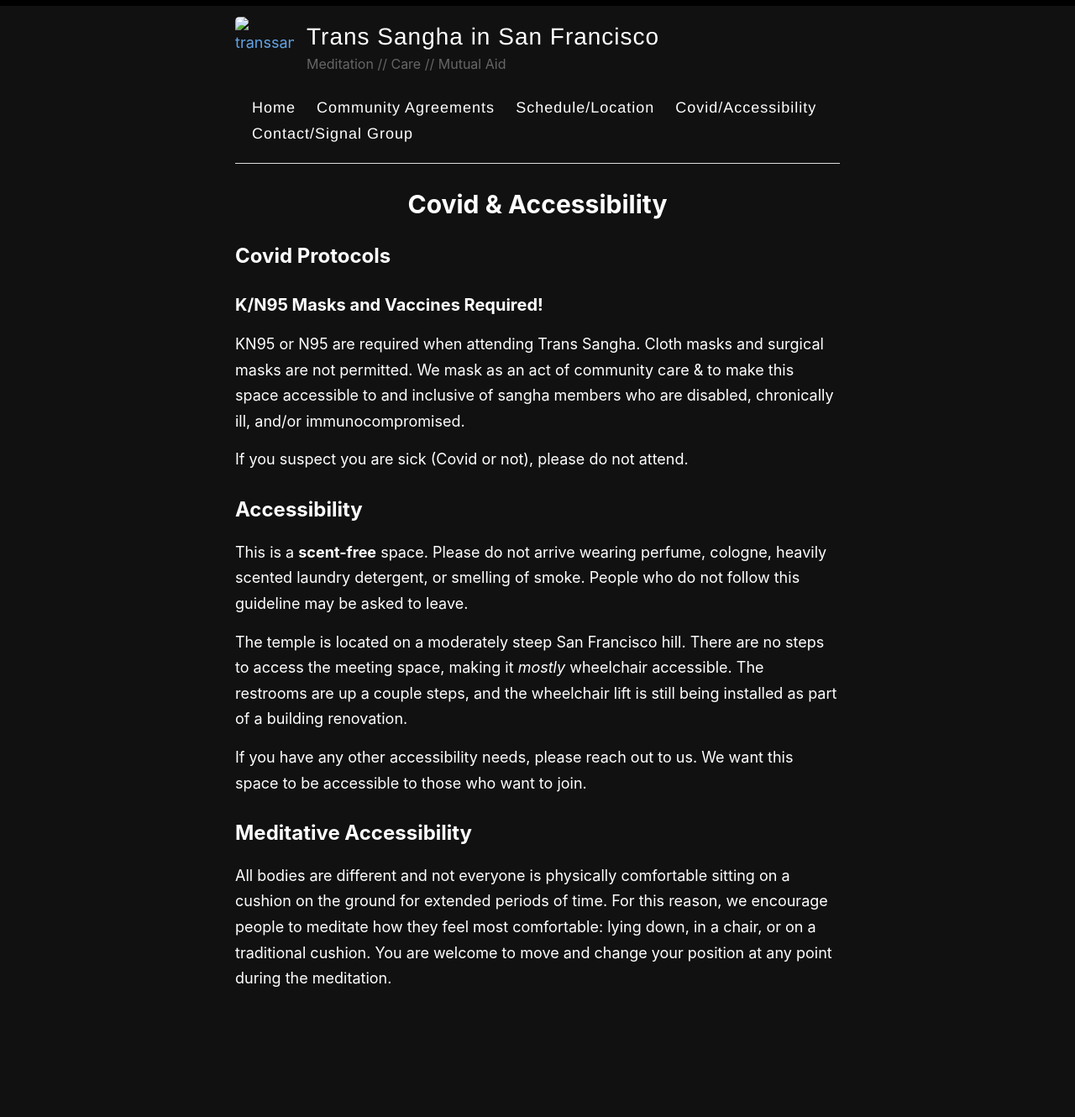
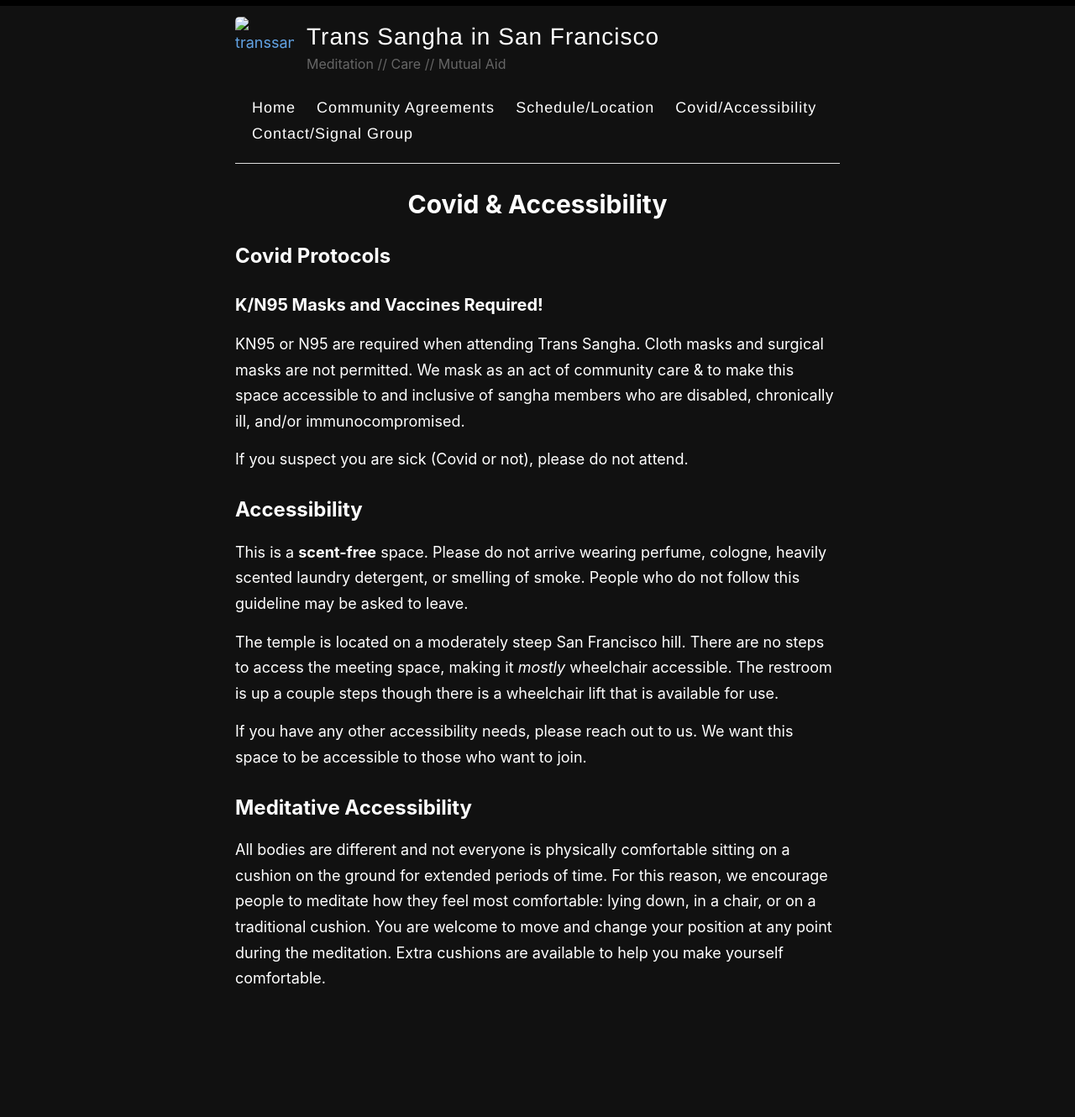
Before and after one commit to rykener/transsangha, a Jekyll site: the page built from _pages/covid.md, in a window 1280 px wide. Shown: the whole page at 84% size. Built offline with Jekyll 4.4.1, drawn with Linux system fonts in a browser that asks for light colours.

Commit message:
update access post construction

```diff
--- a/_pages/covid.md
+++ b/_pages/covid.md
@@ -17,10 +17,10 @@ If you suspect you are sick (Covid or not), please do not attend.
 
 This is a **scent-free** space. Please do not arrive wearing perfume, cologne, heavily scented laundry detergent, or smelling of smoke. People who do not follow this guideline may be asked to leave.
 
-The temple is located on a moderately steep San Francisco hill. There are no steps to access the meeting space, making it *mostly* wheelchair accessible. The restrooms are up a couple steps, and the wheelchair lift is still being installed as part of a building renovation.
+The temple is located on a moderately steep San Francisco hill. There are no steps to access the meeting space, making it *mostly* wheelchair accessible. The restroom is up a couple steps though there is a wheelchair lift that is available for use.
 
 If you have any other accessibility needs, please reach out to us. We want this space to be accessible to those who want to join.
 
 ## Meditative Accessibility
 
-All bodies are different and not everyone is physically comfortable sitting on a cushion on the ground for extended periods of time. For this reason, we encourage people to meditate how they feel most comfortable: lying down, in a chair, or on a traditional cushion. You are welcome to move and change your position at any point during the meditation.
+All bodies are different and not everyone is physically comfortable sitting on a cushion on the ground for extended periods of time. For this reason, we encourage people to meditate how they feel most comfortable: lying down, in a chair, or on a traditional cushion. You are welcome to move and change your position at any point during the meditation. Extra cushions are available to help you make yourself comfortable.
```
